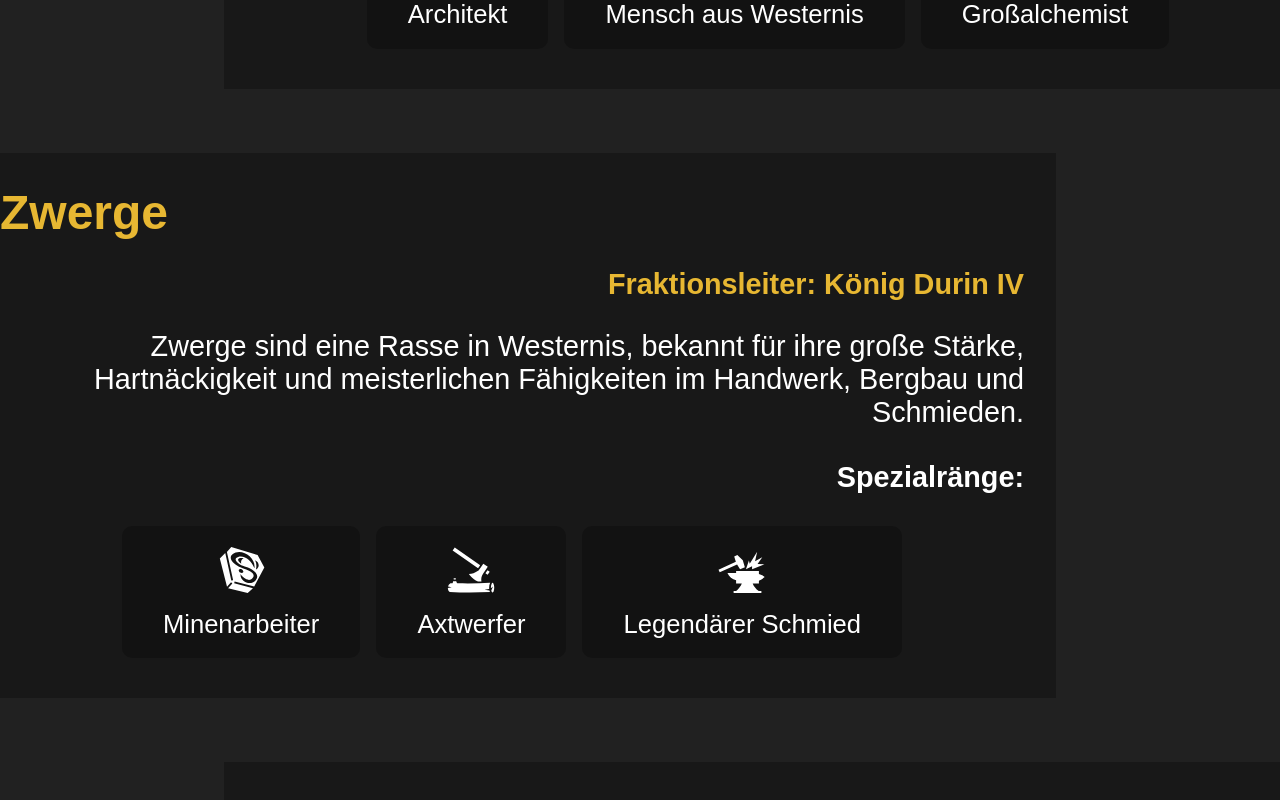
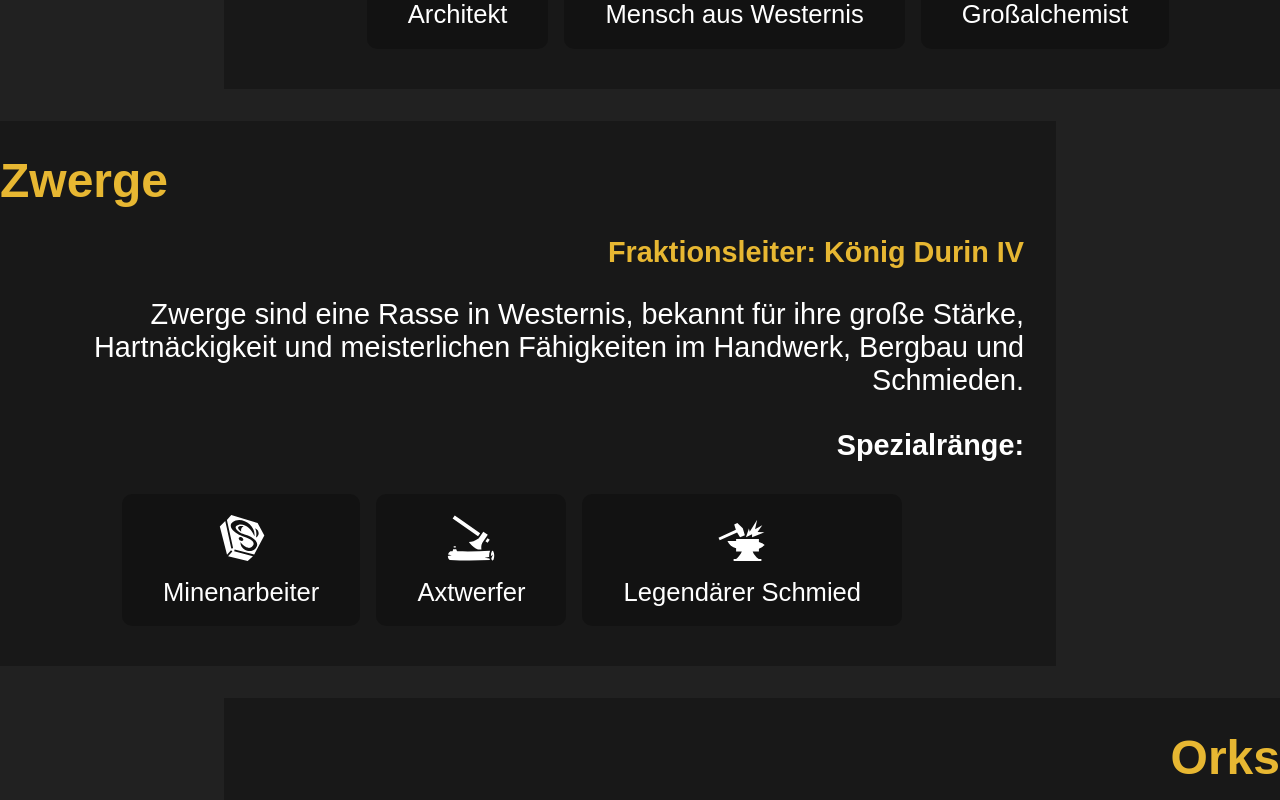
Before and after one commit to DannyINF/maw-rp-de, a Next.js app: page / in a window 1280 px wide. Shown: the part 1260-2060 px from the top of the page. Built offline with nearby package versions, Linux system fonts and the light colour scheme.

Commit message:
feat(factions) decreased margion bottom

```diff
--- a/src/components/factions/factions.module.scss
+++ b/src/components/factions/factions.module.scss
@@ -23,7 +23,7 @@
 		display: flex;
 		flex-direction: row;
 		align-items: center;
-		margin-bottom: var(--spacing-xxlarge);
+		margin-bottom: var(--spacing-large);
 		width: fit-content;
 		position: relative;
 		transition: cubic-bezier(0.075, 0.82, 0.165, 1) 0.3s;
```
